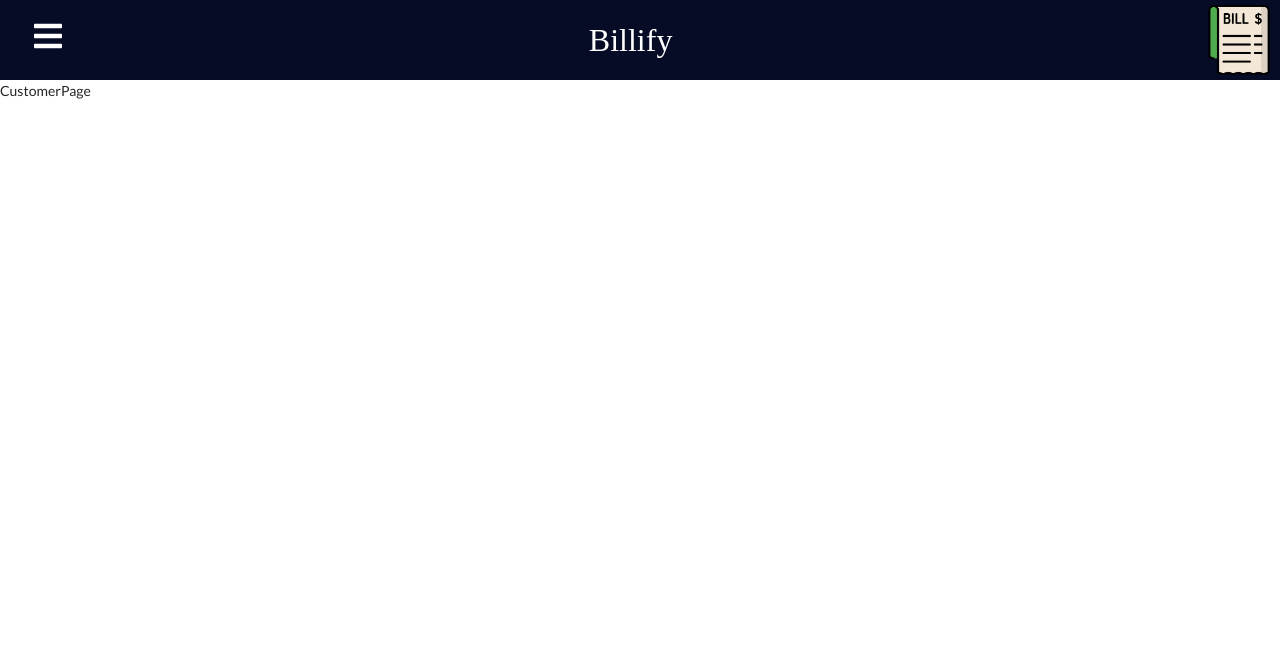
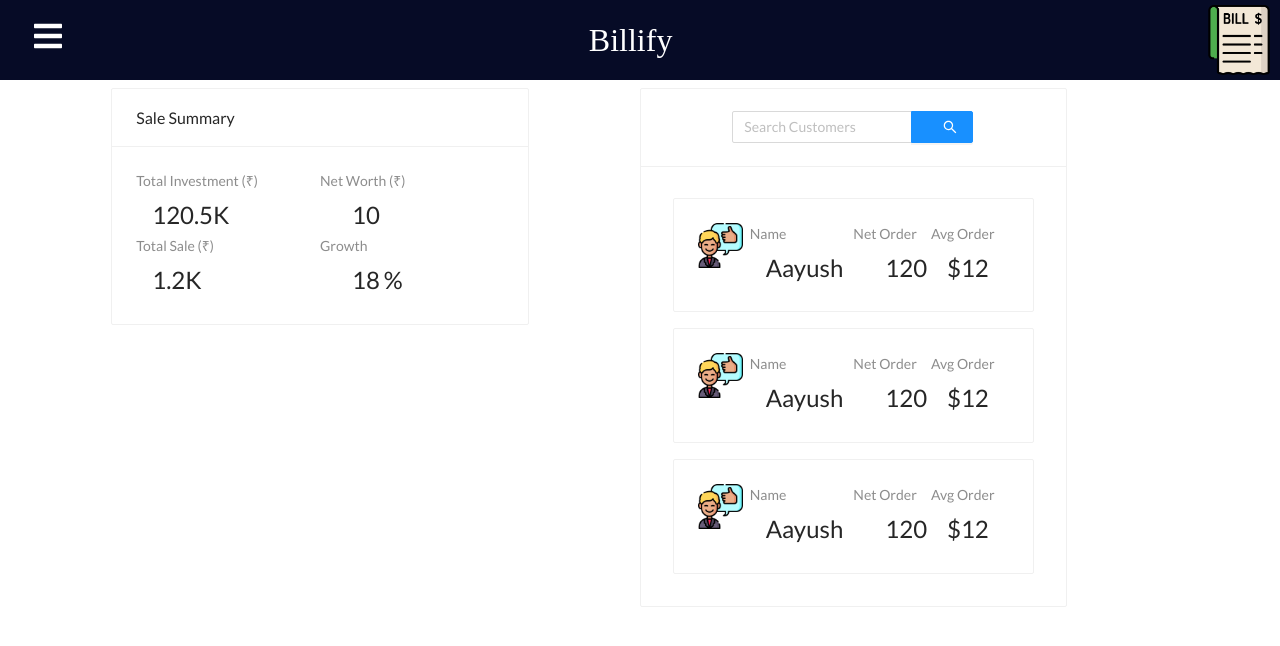
Before and after one commit to hey-aayush/ASAP, a React (Create React App) app in the folder billify-client/: page /customers in a window 1280 px wide. Shown: the top 646 px of the page. Built offline with nearby package versions, Linux system fonts and the light colour scheme; no server answers; a web font is replaced by a local one.

Commit message:
Pages UI Added

```diff
--- a/billify-client/package.json
+++ b/billify-client/package.json
@@ -8,6 +8,7 @@
     "@testing-library/user-event": "^13.5.0",
     "antd": "^4.19.5",
     "axios": "^0.26.1",
+    "millify": "^4.0.0",
     "react": "^18.0.0",
     "react-dom": "^18.0.0",
     "react-icons": "^4.3.1",
--- a/billify-client/src/App.js
+++ b/billify-client/src/App.js
@@ -3,11 +3,11 @@ import React,{useState,useEffect} from 'react'
 import NavBar from './components/NavBar/NavBar';
 import { BrowserRouter as Router,Routes,Route,Navigate } from 'react-router-dom';
 import HomePage from './components/Pages/HomePage';
-import BillPage from './components/Pages/BillPage';
 import ProductPage from './components/ProductPages/ProductPage';
-import CustomerPage from './components/Pages/CustomerPage';
+import CustomerPage from './components/CustomerPage/CustomerPage';
 import AuthPage from './components/AuthPage/AuthPage';
 import axios from 'axios';
+import BillingPage from './components/BillPage/BillingPage';
 
 function App() {
   const [user,setUser]=useState({data:null,isFetching:true});
@@ -57,7 +57,7 @@ function App() {
             <NavBar user={user.data}/>
             <Routes>
               <Route path='/' element={<HomePage/>}/>
-              <Route path='/billings' element={<BillPage/>}/>
+              <Route path='/billings' element={<BillingPage/>}/>
               <Route path='/products' element={<ProductPage/>}/>
               <Route path='/customers' element={<CustomerPage/>}/>
               <Route path='/authentication' element={(user.data==null)?(<AuthPage />):(<Navigate to='/'/>)}/>
--- /dev/null
+++ b/billify-client/src/components/BillPage/AddProductCard.js
@@ -0,0 +1,89 @@
+import React from 'react'
+import { Form, Input, InputNumber, Button,Card, Row } from 'antd';
+
+const layout = {
+  labelCol: {
+    span: 8,
+  },
+  wrapperCol: {
+    span: 16,
+  },
+};
+
+const validateMessages = {
+  required: '${label} is required!',
+  types: {
+    email: '${label} is not a valid email!',
+    number: '${label} is not a valid number!',
+  },
+  number: {
+    range: '${label} must be between ${min} and ${max}',
+  },
+};
+
+function AddProductCard() {
+
+    const addProduct=()=>{}
+
+    const onFinish = (values) => {
+        console.log(values);
+      };
+
+      return (
+        <Card
+          title={'Add New Products'}
+          style={{width:'fit-content',margin:'.5rem auto',padding:'.5rem' }}
+          hoverable
+        >
+        <Form {...layout} name="nest-messages" onFinish={onFinish}  validateMessages={validateMessages} style={{display:'flex',flexDirection:'row'}}>
+          <Form.Item
+            name='productName'
+            label="Product"
+            rules={[
+              {
+                required: true,
+              },
+            ]}
+          >
+            <Input style={{width:'fit-content'}}/>
+          </Form.Item>
+
+          <Form.Item
+            name='quantity'
+            label="Quantity"
+            rules={[
+              {
+                type: 'number',
+                min: 0
+              },
+            ]}
+          >
+            <InputNumber controls={false} style={{width:'fit-content'}}/>
+          </Form.Item>
+
+          <Form.Item
+            name='price'
+            label="Price"
+            rules={[
+              {
+                type: 'number',
+                min: 0
+              },
+            ]}
+          >
+            <InputNumber controls={false} style={{width:'fit-content'}}/>
+          </Form.Item>
+
+          <Form.Item wrapperCol={{ ...layout.wrapperCol, offset: 8 }}>
+            <Button type="primary" htmlType="submit">
+              Add
+            </Button>
+          </Form.Item>
+        </Form>
+
+        </Card>
+
+    )
+}
+
+export default AddProductCard
--- /dev/null
+++ b/billify-client/src/components/BillPage/BillingPage.js
@@ -0,0 +1,15 @@
+import React from 'react'
+import AddProductCard from '../BillPage/AddProductCard'
+import CustomerCard from './CustomerCard'
+
+function BillingPage() {
+  return (
+    <div>
+        BillingPage
+        <CustomerCard/>
+        <AddProductCard/>
+    </div>
+  )
+}
+
+export default BillingPage
--- /dev/null
+++ b/billify-client/src/components/BillPage/CustomerCard.js
@@ -0,0 +1,11 @@
+import React from 'react'
+
+function CustomerCard() {
+  return (
+    <div>
+        CustomerCard
+    </div>
+  )
+}
+
+export default CustomerCard
--- /dev/null
+++ b/billify-client/src/components/CustomerPage/ConsumerItem.js
@@ -0,0 +1,30 @@
+import React from 'react'
+import {Card,Row,Col,Statistic,Typography } from 'antd'
+import consumerImg from '../../assets/customer.png'
+
+function ConsumerItem() {
+  return (
+    <Col span={24}>
+        <Card style={{margin:'.5rem'}}
+            hoverable
+            >
+            <Row>
+                <Col span={4}>
+                    <img src={consumerImg} alt='product-img' height={'45px'} width={'45px'}/>
+                </Col>
+                <Col span={8}>
+                    <Statistic title="Name" value={'Aayush'} />
+                </Col>
+                <Col span={6}>
+                    <Statistic title="Net Order" value={120} />
+                </Col>
+                <Col span={6}>
+                    <Statistic title="Avg Order" value={'$12'} />
+                </Col>
+            </Row>
+        </Card>
+    </Col>
+  )
+}
+
+export default ConsumerItem
--- /dev/null
+++ b/billify-client/src/components/CustomerPage/CustomerPage.js
@@ -0,0 +1,31 @@
+import React from 'react'
+import ConsumerItem from './ConsumerItem'
+import RevenueCard from './RevenueCard'
+import SearchCustomerCard from './SearchCustomerCard'
+import {Card,Row,Col } from 'antd'
+
+export default function CustomerPage() {
+  return (
+    <div>
+      <Row>
+        <Col xs={24} sm={24} md={12} lg={12}>
+          <Row>
+            <RevenueCard/>
+          </Row>
+        </Col>
+        <Col xs={24} sm={24} md={12} lg={8}>
+          <Card
+              title={<SearchCustomerCard/>}
+              style={{width:'fit-content',margin:'.5rem auto'}}
+              hoverable>
+              <Row span={24}>
+                <ConsumerItem/>
+                <ConsumerItem/>
+                <ConsumerItem/>
+              </Row>
+          </Card>
+        </Col>
+      </Row>
+    </div>
+  )
+}
--- /dev/null
+++ b/billify-client/src/components/CustomerPage/RevenueCard.js
@@ -0,0 +1,20 @@
+import React from 'react'
+import {Card,Row,Col,Statistic } from 'antd'
+import millify from 'millify';
+
+function RevenueCard() {
+  return (
+    <Card style={{width:'fit-content',margin:'.5rem auto'}}
+      title={'Sale Summary'}
+      hoverable>
+        <Row>
+            <Col xs={{ span: 24 }} md={{ span: 12 }} ><Statistic title="Total Investment (₹)" value={millify(120521)} /></Col>
+            <Col xs={{span:24}} md={{span:12}} ><Statistic title="Net Worth (₹)" value={millify((10))}/></Col>
+            <Col xs={{ span: 24 }} md={{ span: 12 }} ><Statistic title="Total Sale (₹)" value={millify(1200)} /></Col>
+            <Col xs={{ span: 24 }} md={{ span: 12 }} ><Statistic title="Growth" value={18} suffix="%" /></Col>
+        </Row>
+    </Card>
+  )
+}
+
+export default RevenueCard
--- /dev/null
+++ b/billify-client/src/components/CustomerPage/SearchCustomerCard.js
@@ -0,0 +1,16 @@
+import React from 'react'
+import { Input } from 'antd';
+
+const { Search } = Input;
+function SearchCustomerCard() {
+
+  const onSearch=()=>{}
+
+  return (
+    <div style={{width:'fit-content',margin:'.2rem auto'}}>
+        <Search placeholder="Search Customers" onSearch={onSearch} enterButton style={{width:'fit-content',margin:'.2rem auto'}}/>
+    </div>
+  )
+}
+
+export default SearchCustomerCard
--- a/billify-client/src/components/NavBar/NavBar.js
+++ b/billify-client/src/components/NavBar/NavBar.js
@@ -1,7 +1,7 @@
 import React, { useState } from 'react';
 import * as FaIcons from 'react-icons/fa';
 import * as AiIcons from 'react-icons/ai';
-import { Link,useNavigate } from 'react-router-dom';
+import { Link } from 'react-router-dom';
 import { SidebarData_logged_in, SidebarData_logged_out } from './SidebarData';
 import './NavBar.css';
 import { IconContext } from 'react-icons';
--- a/billify-client/src/components/Pages/CustomerPage.js
+++ /dev/null
@@ -1,9 +0,0 @@
-import React from 'react'
-
-function CustomerPage() {
-  return (
-    <div>CustomerPage</div>
-  )
-}
-
-export default CustomerPage
```
Also changed, not shown: billify-client/src/assets/customer.png (added).
